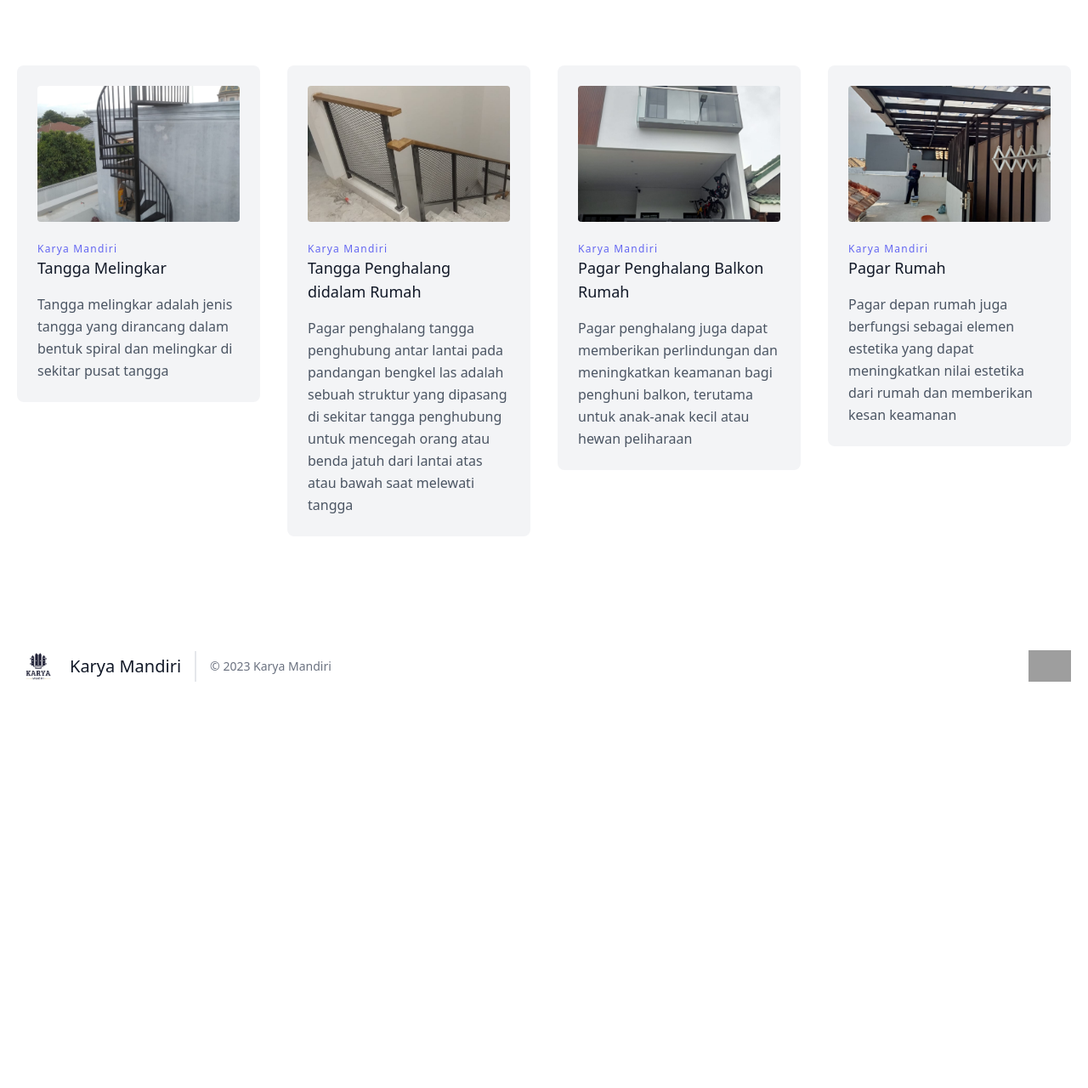
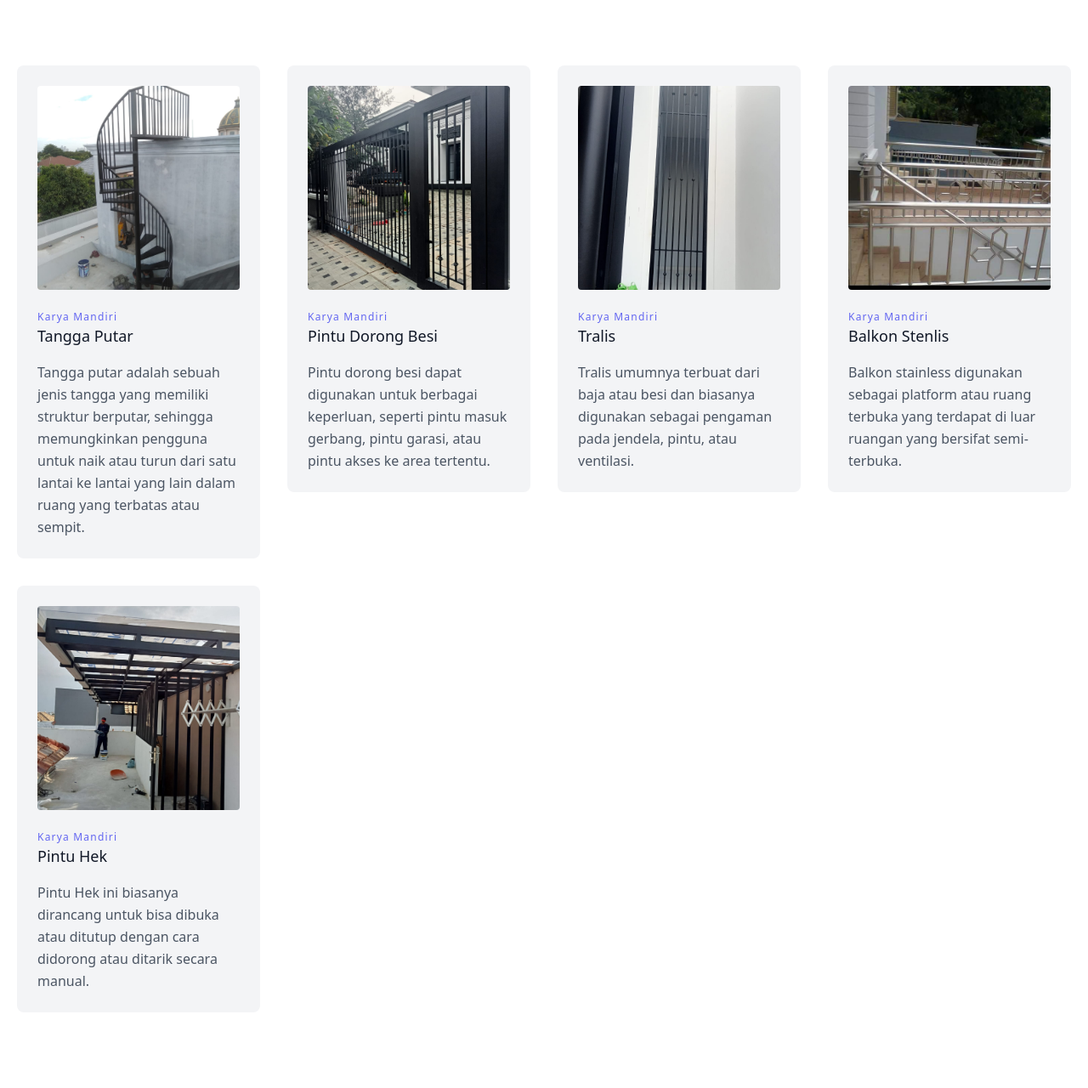
Before and after one commit to kgswhy/Bengkel, a website: page Index.html in a window 1280 px wide. Shown: the part 700-1980 px from the top of the page at 85% size. Before the commit the page ends 1541 px from the top, so only its background shows below. Drawn offline with Linux system fonts and the light colour scheme; grey boxes are pictures that could not be loaded.

Commit message:
fix image

```diff
--- a/Index.html
+++ b/Index.html
@@ -57,35 +57,43 @@
       <div class="flex flex-wrap -m-4">
         <div class="xl:w-1/4 md:w-1/2 p-4">
           <div class="bg-gray-100 p-6 rounded-lg">
-            <img class="h-40 rounded w-full object-cover object-center mb-6" src="/assets/Gambar 2.jpg" alt="content">
+            <img class="h-60 rounded w-full object-cover object-center mb-6" src="/assets/Gambar 2.jpg" alt="content">
             <h3 class="tracking-widest text-indigo-500 text-xs font-medium title-font">Karya Mandiri</h3>
-            <h2 class="text-lg text-gray-900 font-medium title-font mb-4">Tangga Melingkar</h2>
-            <p class="leading-relaxed text-base">Tangga melingkar adalah jenis tangga yang dirancang dalam bentuk spiral dan melingkar di sekitar pusat tangga</p>
+            <h2 class="text-lg text-gray-900 font-medium title-font mb-4">Tangga Putar</h2>
+            <p class="leading-relaxed text-base">Tangga putar adalah sebuah jenis tangga yang memiliki struktur berputar, sehingga memungkinkan pengguna untuk naik atau turun dari satu lantai ke lantai yang lain dalam ruang yang terbatas atau sempit.</p>
           </div>
         </div>
         <div class="xl:w-1/4 md:w-1/2 p-4">
           <div class="bg-gray-100 p-6 rounded-lg">
-            <img class="h-40 rounded w-full object-cover object-center mb-6" src="/assets/Gambar 3.jpg" alt="content">
+            <img class="h-60 rounded w-full object-cover object-center mb-6" src="/assets/1.jpg" alt="content">
             <h3 class="tracking-widest text-indigo-500 text-xs font-medium title-font">Karya Mandiri</h3>
-            <h2 class="text-lg text-gray-900 font-medium title-font mb-4">Tangga Penghalang didalam Rumah</h2>
+            <h2 class="text-lg text-gray-900 font-medium title-font mb-4">Pintu Dorong Besi</h2>
             <p class="leading-relaxed text-base">
-              Pagar penghalang tangga penghubung antar lantai pada pandangan bengkel las adalah sebuah struktur yang dipasang di sekitar tangga penghubung untuk mencegah orang atau benda jatuh dari lantai atas atau bawah saat melewati tangga</p>
+              Pintu dorong besi dapat digunakan untuk berbagai keperluan, seperti pintu masuk gerbang, pintu garasi, atau pintu akses ke area tertentu. </p>
           </div>
         </div>
         <div class="xl:w-1/4 md:w-1/2 p-4">
           <div class="bg-gray-100 p-6 rounded-lg">
-            <img class="h-40 rounded w-full object-cover object-center mb-6" src="/assets/Gambar 4.jpg" alt="content">
+            <img class="h-60 rounded w-full object-cover object-center mb-6" src="/assets/tralis.jpg" alt="content">
             <h3 class="tracking-widest text-indigo-500 text-xs font-medium title-font">Karya Mandiri</h3>
-            <h2 class="text-lg text-gray-900 font-medium title-font mb-4">Pagar Penghalang Balkon Rumah</h2>
-            <p class="leading-relaxed text-base">Pagar penghalang juga dapat memberikan perlindungan dan meningkatkan keamanan bagi penghuni balkon, terutama untuk anak-anak kecil atau hewan peliharaan</p>
+            <h2 class="text-lg text-gray-900 font-medium title-font mb-4">Tralis</h2>
+            <p class="leading-relaxed text-base"> Tralis umumnya terbuat dari baja atau besi dan biasanya digunakan sebagai pengaman pada jendela, pintu, atau ventilasi.</p>
           </div>
         </div>
         <div class="xl:w-1/4 md:w-1/2 p-4">
           <div class="bg-gray-100 p-6 rounded-lg">
-            <img class="h-40 rounded w-full object-cover object-center mb-6" src="/assets/Gambar 5.jpg" alt="content">
+            <img class="h-60 rounded w-full object-cover object-center mb-6" src="/assets/balkon stenlis.jpg" alt="content">
             <h3 class="tracking-widest text-indigo-500 text-xs font-medium title-font">Karya Mandiri</h3>
-            <h2 class="text-lg text-gray-900 font-medium title-font mb-4">Pagar Rumah</h2>
-            <p class="leading-relaxed text-base">Pagar depan rumah juga berfungsi sebagai elemen estetika yang dapat meningkatkan nilai estetika dari rumah dan memberikan kesan keamanan</p>
+            <h2 class="text-lg text-gray-900 font-medium title-font mb-4">Balkon Stenlis</h2>
+            <p class="leading-relaxed text-base">Balkon stainless digunakan sebagai platform atau ruang terbuka yang terdapat di luar ruangan yang bersifat semi-terbuka.</p>
+          </div>
+        </div>
+        <div class="xl:w-1/4 md:w-1/2 p-4">
+          <div class="bg-gray-100 p-6 rounded-lg">
+            <img class="h-60 rounded w-full object-cover object-center mb-6" src="/assets/Gambar 5.jpg" alt="content">
+            <h3 class="tracking-widest text-indigo-500 text-xs font-medium title-font">Karya Mandiri</h3>
+            <h2 class="text-lg text-gray-900 font-medium title-font mb-4">Pintu Hek</h2>
+            <p class="leading-relaxed text-base">Pintu Hek ini biasanya dirancang untuk bisa dibuka atau ditutup dengan cara didorong atau ditarik secara manual.</p>
           </div>
         </div>
       </div>
```
Also changed, not shown: assets/1.jpg (added), assets/balkon stenlis.jpg (added), assets/pintu hek.jpg (added), assets/tralis.jpg (added), dist/output.css.
